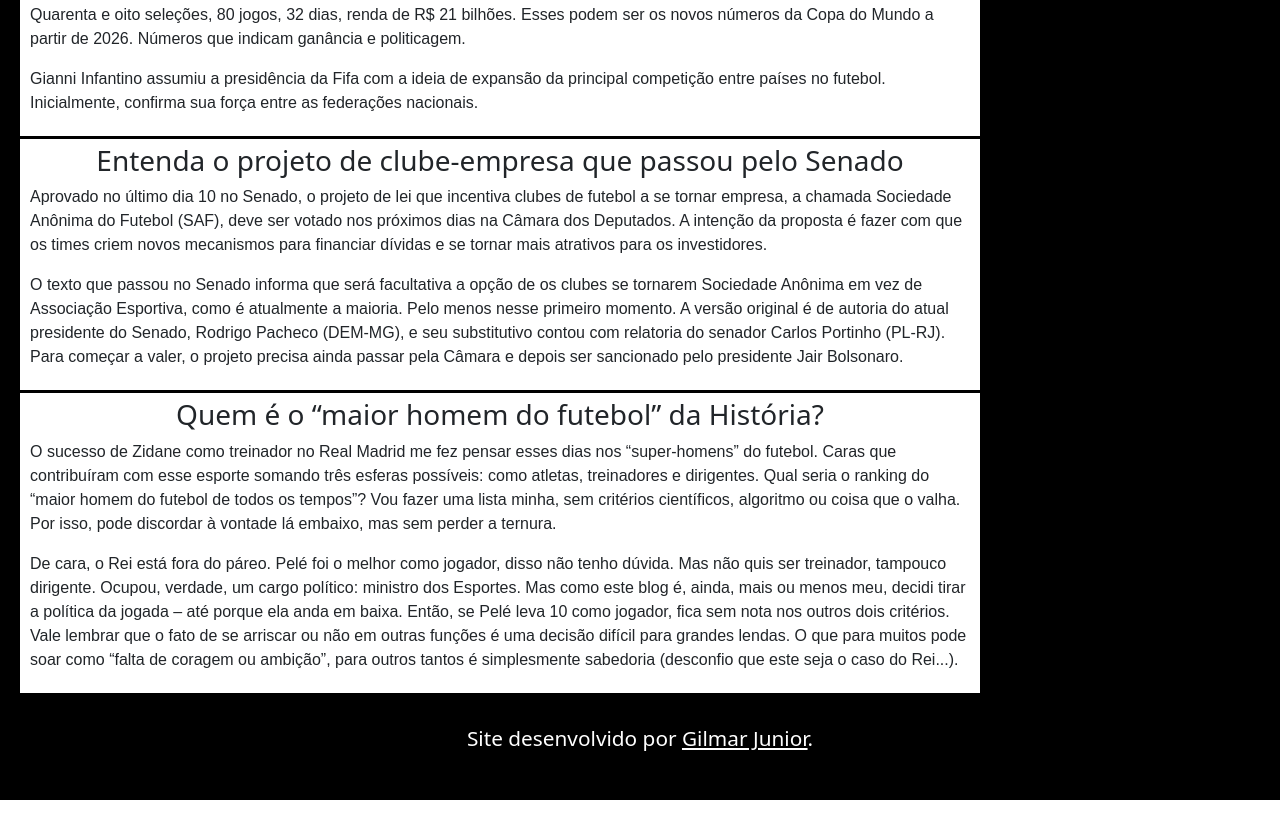
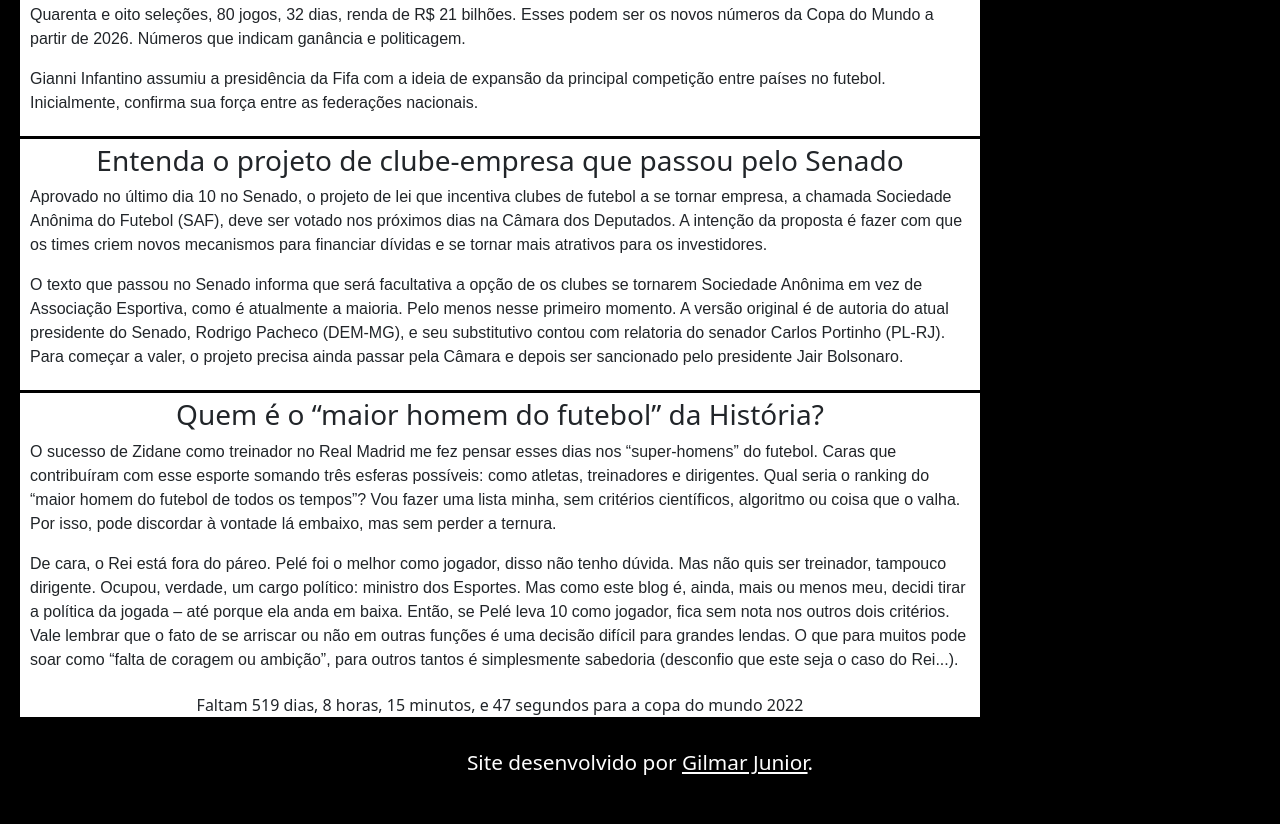
Before and after one commit to ogilmarjr/Atividade_Web2, a plain HTML site: page index.html in a window 1280 px wide. Shown: the part 547-1371 px from the top of the page. Before the commit the page ends 1347 px from the top, so only its background shows below. Drawn offline with Linux system fonts and the light colour scheme.

Commit message:
push 2.0

```diff
--- a/index.html
+++ b/index.html
@@ -52,6 +52,7 @@
             <p>O sucesso de Zidane como treinador no Real Madrid me fez pensar esses dias nos “super-homens” do futebol. Caras que contribuíram com esse esporte somando três esferas possíveis: como atletas, treinadores e dirigentes. Qual seria o ranking do “maior homem do futebol de todos os tempos”? Vou fazer uma lista minha, sem critérios científicos, algoritmo ou coisa que o valha. Por isso, pode discordar à vontade lá embaixo, mas sem perder a ternura.</p>
             <p>De cara, o Rei está fora do páreo. Pelé foi o melhor como jogador, disso não tenho dúvida. Mas não quis ser treinador, tampouco dirigente. Ocupou, verdade, um cargo político: ministro dos Esportes. Mas como este blog é, ainda, mais ou menos meu, decidi tirar a política da jogada ­– até porque ela anda em baixa. Então, se Pelé leva 10 como jogador, fica sem nota nos outros dois critérios. Vale lembrar que o fato de se arriscar ou não em outras funções é uma decisão difícil para grandes lendas. O que para muitos pode soar como “falta de coragem ou ambição”, para outros tantos é simplesmente sabedoria (desconfio que este seja o caso do Rei...).</p>
           </article>
+          <div id="copa"></div>
         </main>
         <script src="index.js"></script>
         <footer>
--- a/index.js
+++ b/index.js
@@ -7,3 +7,31 @@
         alert("Você tá errado, entende?")
     }
 }
+
+
+function f (){
+
+    let today = new Date()
+    let worldCup = new Date(2022,11,21,13,0,0)
+    let hour = worldCup.getHours() - today.getHours()
+    let minute = worldCup.getMinutes() - today.getMinutes()
+    let second = worldCup.getSeconds() - today.getSeconds()
+
+    if (second < 0) {
+        second = 60 + second
+    }
+
+    if (minute < 0) {
+        minute = 60 + minute
+    }
+
+    if (hour < 0) {
+        hour = 24 + hour
+    }
+
+
+    document.getElementById("copa").innerHTML = `Faltam ${Math.round((worldCup - today)/(1000 * 3600 * 24))}
+    dias,  ${hour} horas, ${minute} minutos, e ${second} segundos para a copa do mundo 2022`
+}
+
+setInterval(f,1000)
--- a/selecoes.js
+++ b/selecoes.js
@@ -1,3 +1,3 @@
-document.getElementById("alemaes").onclick = function(){
+document.getElementById("germany").onclick = function(){
     alert("É o gooool da Alemanha :(")
 }
```
Also changed, not shown: selecoes.html (+2 -1 lines), 1 other file.
